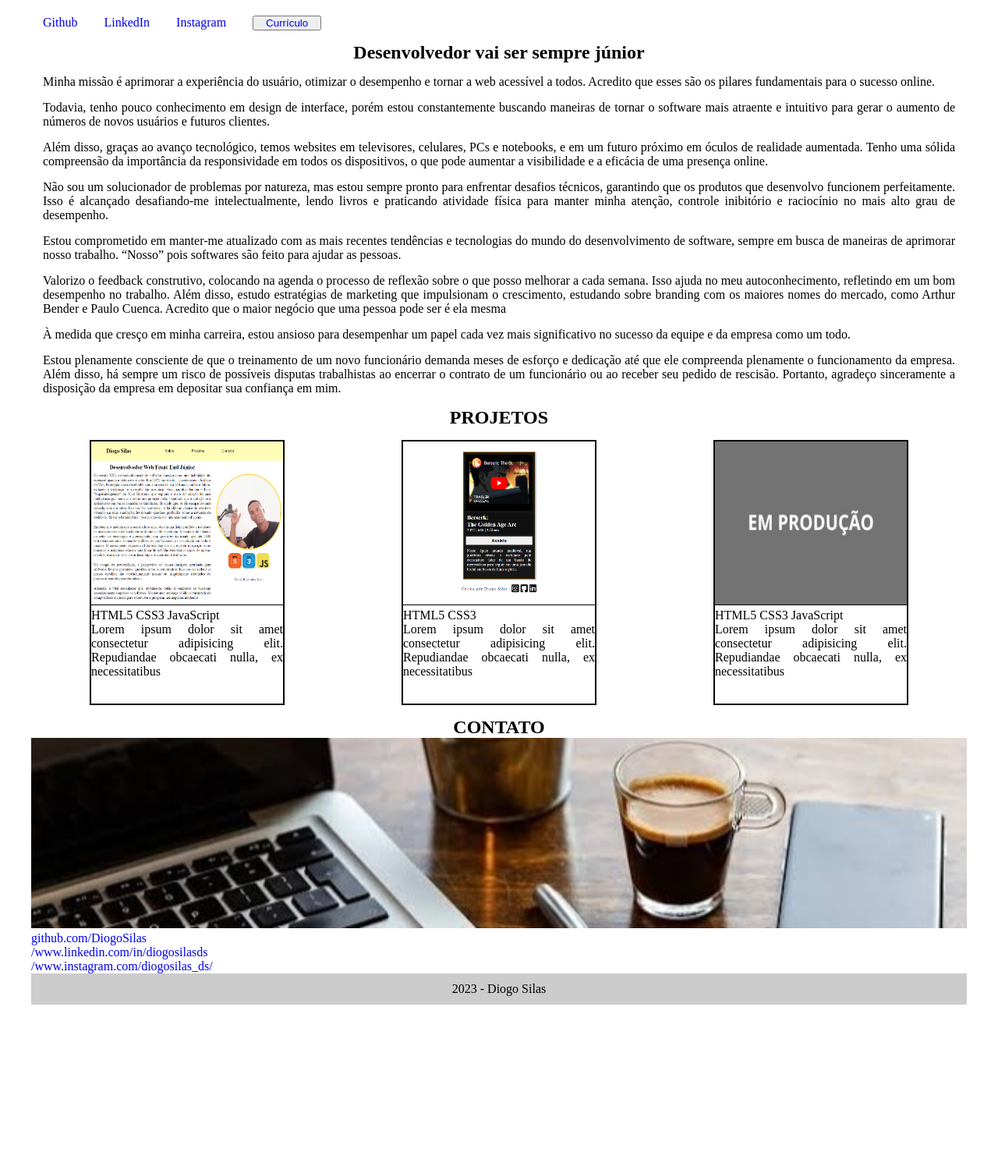
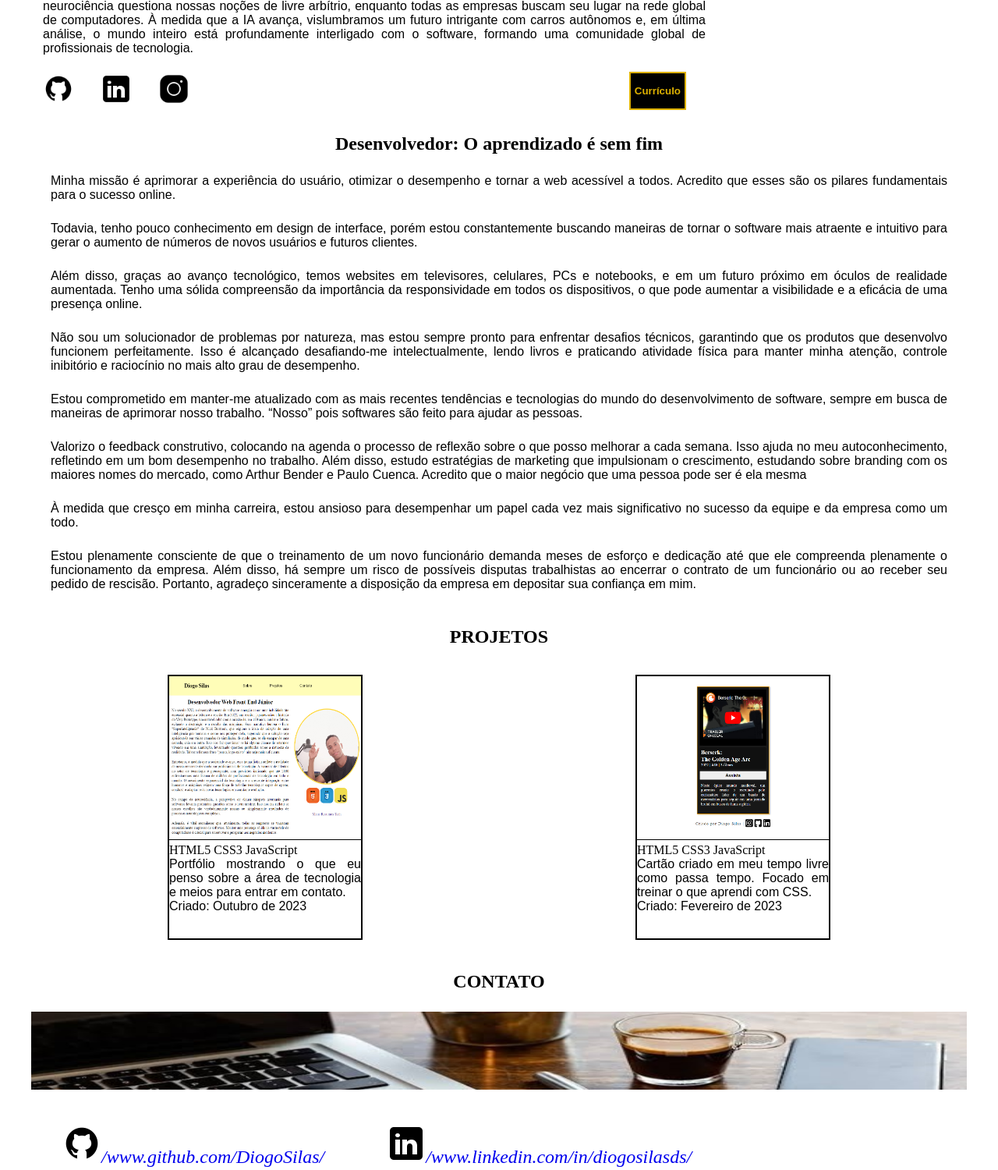
Before and after one commit to DiogoSilas/portfolio, a plain HTML site: page index.html in a window 1280 px wide. Shown: the part 736-2236 px from the top of the page at 78% size. Before the commit the page ends 2024 px from the top, so only its background shows below. Drawn offline with Linux system fonts and the light colour scheme.

Commit message:
Edição da seção Contatos; No icone do menu; E fontes e posições dos textos e títulos.

```diff
--- a/index.html
+++ b/index.html
@@ -63,10 +63,14 @@
                     Resumidamente, estamos testemunhando uma era em que o desenvolvimento de software é fundamental, com uma escassez evidente de profissionais de tecnologia, enquanto simultaneamente questionamos a própria natureza da realidade. A história do Vivy Prototype destaca o potencial das tecnologias avançadas, enquanto as previsões de escassez de profissionais de tecnologia indicam desafios futuros. A integração entre humanos e máquinas está no horizonte, assim como a necessidade de mão de obra tecnológica para explorar novas fronteiras no espaço. A neurociência questiona nossas noções de livre arbítrio, enquanto todas as empresas buscam seu lugar na rede global de computadores. À medida que a IA avança, vislumbramos um futuro intrigante com carros autônomos e, em última análise, o mundo inteiro está profundamente interligado com o software, formando uma comunidade global de profissionais de tecnologia.
                 </p>
 
-                <div>
-                    <a href="https://github.com/DiogoSilas" target="_blank">Github</a>
-                    <a href="https://www.linkedin.com/in/diogosilasds" target="_blank">LinkedIn</a>
-                    <a href="https://www.instagram.com/diogosilas_ds/" target="_blank">Instagram</a>
+                <div class="icones-redes-social">
+                    <div>
+                        <a href="https://github.com/DiogoSilas" target="_blank"><img src="src/images/icons8-github-50.png" alt="" title=""></a>
+
+                        <a href="https://www.linkedin.com/in/diogosilasds" target="_blank"><img src="src/images/icons8-linkedin-50.png" alt="" title=""></a>
+
+                        <a href="https://www.instagram.com/diogosilas_ds/" target="_blank"><img src="src/images/icons8-instagram-50.png" alt="" title=""></a>
+                    </div>
 
                     <button id="botao-curriculo"><a href="#">Currículo</a></button>
                 </div>
@@ -86,7 +90,7 @@
         </section>
 
         <section class="sobre" id="sobre">
-            <h2>Desenvolvedor vai ser sempre júnior </h2>
+            <h2>Desenvolvedor: O aprendizado é sem fim</h2>
 
             <p>Minha missão é aprimorar a experiência do usuário, otimizar o desempenho e tornar a web acessível a todos. Acredito que esses são os pilares fundamentais para o sucesso online.</p>
 
@@ -105,7 +109,7 @@
             <p>Estou plenamente consciente de que o treinamento de um novo funcionário demanda meses de esforço e dedicação até que ele compreenda plenamente o funcionamento da empresa. Além disso, há sempre um risco de possíveis disputas trabalhistas ao encerrar o contrato de um funcionário ou ao receber seu pedido de rescisão. Portanto, agradeço sinceramente a disposição da empresa em depositar sua confiança em mim.</p>
         </section>
 
-        <section id="projetos">
+        <section class="projetos" id="projetos">
             <h2>PROJETOS</h2>
 
             <div  class="projetos">
@@ -114,8 +118,11 @@
                         <img src="src/images/projeto-portfolio.png" alt="Portfólio" title="Portfólio">
                     </a>
                     <div>
-                        <span>HTML5</span> <span>CSS3</span> <span>JavaScript</span>
-                        <p> Lorem ipsum dolor sit amet consectetur adipisicing elit. Repudiandae obcaecati nulla, ex necessitatibus</p>
+                        <span class="botao-html">HTML5</span>
+                        <span class="botao-css">CSS3</span>
+                        <span class="botao-javascript">JavaScript</span>
+                        <p>Portfólio mostrando o que eu penso sobre a área de tecnologia e meios para entrar em contato.</p>
+                        <p>Criado: Outubro de 2023</p>
                     </div>
                 </div>
 
@@ -124,30 +131,41 @@
                         <img src="src/images/projeto-cartao-berserk.png" alt="Cartão da Animação Berserk" title="Cartão Berserk Criado em Fevereiro de 2023">
                     </a>
                     <div>
-                        <span>HTML5</span> <span>CSS3</span>
-                        <p> Lorem ipsum dolor sit amet consectetur adipisicing elit. Repudiandae obcaecati nulla, ex necessitatibus</p>
+                        <span class="botao-html">HTML5</span>
+                        <span class="botao-css">CSS3</span>
+                        <span class="botao-javascript">JavaScript</span>
+                        <p> Cartão criado em meu tempo livre como passa tempo. Focado em treinar o que aprendi com CSS.</p>
+                        <p>Criado: Fevereiro de 2023</p>
                     </div>
                 </div>
 
-                <div class="cartoes-projetos">
+                <!-- <div class="cartoes-projetos">
                     <a href="#" target="_blank">
                         <img src="src/images/em-producao.jpg" alt="Em produção" title="Em produção">
                     </a>
                     <div>
-                        <span>HTML5</span> <span>CSS3</span> <span>JavaScript</span>
-                        <p> Lorem ipsum dolor sit amet consectetur adipisicing elit. Repudiandae obcaecati nulla, ex necessitatibus</p>
+                        <span class="botao-html">HTML5</span> <span class="botao-css">CSS3</span> <span class="botao-javascript">JavaScript</span>
+                        <p> Lorem ipsum dolor sit amet consectetur adipisicing elit. Repudiandae obcaecati nulla, ex necessitatibus.</p>
                     </div>
-                </div>
+                </div> -->
         </div>
         </section>
 
         <section class="contatos" id="contato">
             <h2>CONTATO</h2>
-            <img src="src/images/notebook-contato.jpeg" alt="Foto contendo um notebook, caneta, celular, café e uma planta" title="Foto com diversos elementos">
+            <img class="banner-contatos" src="src/images/notebook-contato.jpeg" alt="Foto contendo um notebook, caneta, celular, café e uma planta" title="Foto com diversos elementos">
+            <div>
+                <address>
+                    <a href="https://github.com/DiogoSilas" target="_blank"><img src="src/images/icons8-github-50.png">/www.github.com/DiogoSilas/</a>
+                </address>
 
-            <a href="https://github.com/DiogoSilas" target="_blank">github.com/DiogoSilas</a><br>
-            <a href="https://www.linkedin.com/in/diogosilasds" target="_blank">/www.linkedin.com/in/diogosilasds</a><br>
-            <a href="https://www.instagram.com/diogosilas_ds/" target="_blank">/www.instagram.com/diogosilas_ds/</a><br>
+                <address>
+                    <a href="https://www.linkedin.com/in/diogosilasds" target="_blank"><img src="src/images/icons8-linkedin-50.png">/www.linkedin.com/in/diogosilasds/</a>
+                </address>
+                <address>
+                    <a href="https://www.instagram.com/diogosilas_ds/" target="_blank"><img src="src/images/icons8-instagram-50.png">/www.instagram.com/diogosilas_ds/</a>
+                </address>
+            </div>
         </section>
 
         <!-- <aside class="informacoes-adicionais">
--- a/src/css/style.css
+++ b/src/css/style.css
@@ -10,48 +10,39 @@
     justify-content: space-around;
     align-items: center;
     padding: 15px;
-    background-color: #fffda5ca;
+    background-color: #6d6d6d;
     position: fixed;
     top: 0;
     left: 0;
     width: 100%;
 }
 
-.menu .logo {
+.menu .logo a {
+    color: #ffffff;
+    font-family: Arial, Helvetica, sans-serif;
     font-size: 24px;
-}
+    font-weight: 600;
 
-.menu .logo a {
-    color: #000000;
-    font-weight: 600;
 }
 
 .menu-lista ul {
     display: flex;
 }
 
-.menu-lista ul li {
+.menu-lista ul a {
+    color: #ffffff;
+    padding: 8px 10px;
     margin: 15px 30px;
-}
-
-.menu-lista ul a {
-    color: #000000;
-    padding: 8px 10px;
     border-radius: 10px;
     font-family: Arial, Helvetica, sans-serif;
     font-weight: 400;
 }
 .menu-lista ul a:hover {
-    background-color: #fffb00;
+    background-color: #787800;
 }
 
 .mobile-menu-icone button {
     display: none;
-}
-
-.mobile-menu-icone img {
-    width: 30px;
-    height: 30px;
 }
 
 .mobile-menu {
@@ -81,23 +72,23 @@
         height: 90vh;
         background-color: #ffffffc7;
     }
-    .mobile-menu ul li {
+    .mobile-menu ul a {
         margin: 25px;
         padding: 10px 15px;
+        border-radius: 10px;
         height: 38px;
-        border-radius: 10px;
-        background-color: #fffb00;
+        color: #fff;
+        background-color: #aeae00;
+        font-family: Arial, Helvetica, sans-serif;
     }
     .open {
         display: block;
     }
 }
 
-
-h1, h2, h3 {
-    text-align: center;
+p {
+    font-family: Arial, Helvetica, sans-serif;
 }
-
 /*SOBRE*/
 .desenvolvimento-web {
     display: flex;
@@ -116,17 +107,44 @@ h1, h2, h3 {
 
 .desenvolvimento-web .descricao h1 {
     text-align: center;
+    margin: 20px 0px;
 }
 .desenvolvimento-web .descricao p {
     text-align: justify;
     margin: 10px 15px;
 }
-.desenvolvimento-web .descricao a {
+
+.icones-redes-social {
+    display: flex;
+    align-items: center;
+    justify-content: space-between;
+    height: 70px;
+}
+
+.icones-redes-social img {
+    width: 40px;
+    height: 40px;
     margin: 0px 15px;
 }
 
 .desenvolvimento-web #botao-curriculo {
-    margin: 15px 15px;
+    padding: 15px 5px;
+    border: none;
+    margin: 0 40px;
+    background-color: #000000;
+    border: solid 2px #dcb000;
+}
+.desenvolvimento-web #botao-curriculo:hover {
+    background-color: #fff;
+    color: #000000;
+    border: solid 3px #dcb000;
+}
+.desenvolvimento-web #botao-curriculo a {
+    color: #dcb000;
+    font-weight: 800;
+}
+.desenvolvimento-web #botao-curriculo a:hover {
+    color: #dcb000;
 }
 
 
@@ -149,15 +167,31 @@ h1, h2, h3 {
 .desenvolvimento-web .habilidades a {
     display: block;
     margin: 30px 0px;
+    color: #000c8f;
+    text-decoration: underline;
+}
+
+/*SOBRE*/
+.sobre h2 {
+    text-align: center;
+    margin: 20px 0px;
 }
 
 .sobre p {
-    margin: 15px;
+    margin: 25px;
 }
+
 /*PROJETOS*/
 .projetos {
     display: flex;
     flex-wrap: wrap;
+    width: 100%;
+}
+.projetos h2 {
+    display: block;
+    text-align: center;
+    width: 100%;
+    margin: 20px 0px;
 }
 .cartoes-projetos {
     border: solid #000000 2px;
@@ -170,15 +204,31 @@ h1, h2, h3 {
     height: 210px;
     border-bottom: solid #000000 1px;
 }
-.contatos img {
+
+/*CONTATO*/
+.contatos h2 {
+    text-align: center;
+    margin: 25px 0px;
+}
+.contatos .banner-contatos {
     width: 100%;
+    height: 100px;
+}
+
+.contatos div {
+    display: flex;
+    flex-wrap: wrap;
+}
+.contatos address {
+    font-size: 1.5rem;
+    margin: 40px;
 }
 .footer {
     display: flex;
     align-items: center;
     justify-content: center;
     height: 40px;
-    background-color: #ccc;
+    background-color: #6d6d6d;
 }
 
 .footer p {
--- a/src/javaScript/index.js
+++ b/src/javaScript/index.js
@@ -2,7 +2,9 @@ function mobileMenu() {
     let menuMobile = document.querySelector('.mobile-menu')
     if (menuMobile.classList.contains('open')) {
         menuMobile.classList.remove('open')
+        document.querySelector('.icone').src = "src/images/icone-menu-hamburguer.png"
     } else {
         menuMobile.classList.add('open')
+        document.querySelector('.icone').src = "src/images/icone-menu-x.png"
     }
 }
```
Also changed, not shown: src/images/icone-menu-hamburguer.png, src/images/icone-menu-x.png, src/images/icons8-github-50.png (added), src/images/icons8-instagram-50.png (added), src/images/icons8-linkedin-50.png (added).
